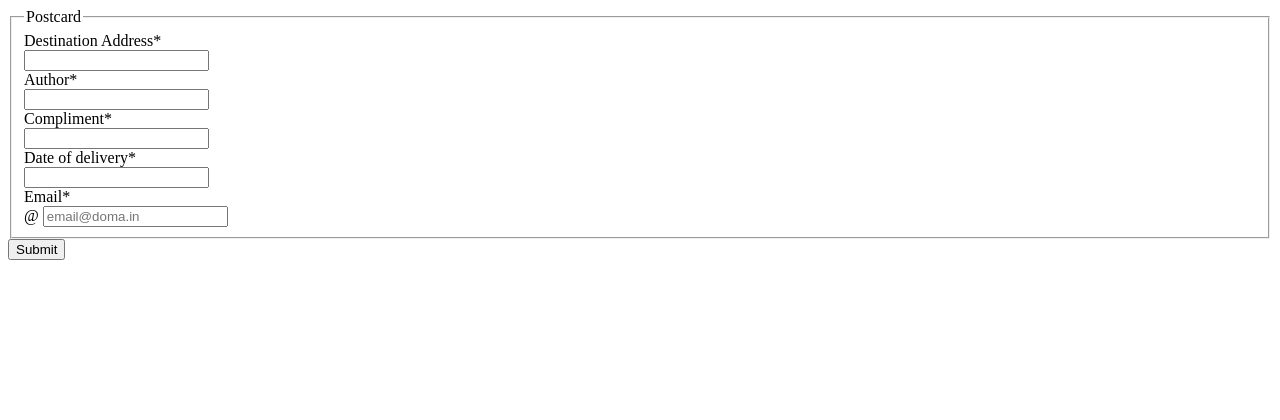
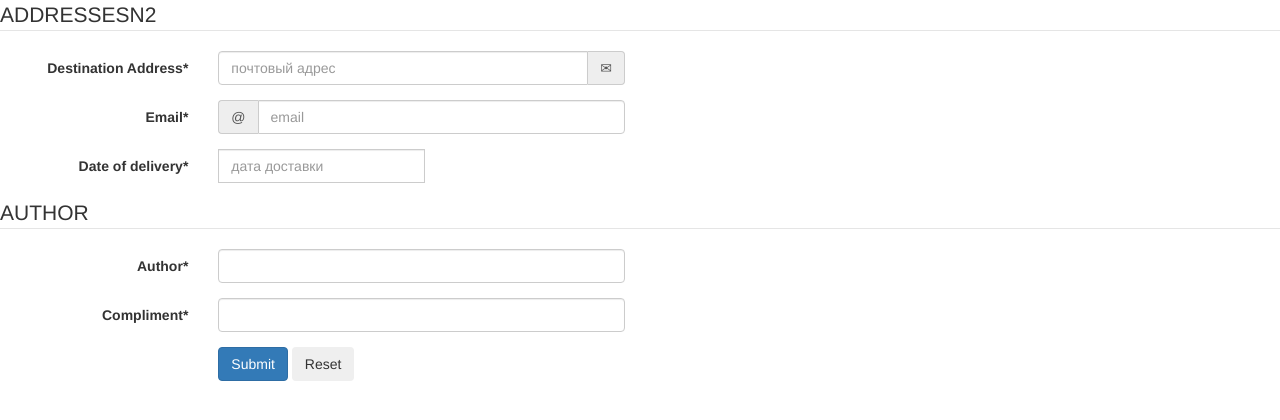
Before and after one commit to nobus/stepik_toolbox, a Django app: page /pcard/ in a window 1280 px wide. Shown: the top 420 px of the page. Run offline with Django 3.2, Linux system fonts and the light colour scheme; some libraries are stand-ins or nearby versions.

Commit message:
update for crispy topic

```diff
--- a/heroku_app/forms.py
+++ b/heroku_app/forms.py
@@ -1,8 +1,8 @@
 from django import forms
 
 from crispy_forms.helper import FormHelper
-from crispy_forms.layout import Layout, Fieldset, ButtonHolder, Submit
-from crispy_forms.bootstrap import FormActions, PrependedText, Field
+from crispy_forms.layout import Layout, Fieldset, Submit, Reset, Field
+from crispy_forms.bootstrap import PrependedText, AppendedText, FormActions
 
 
 class PostcardForm(forms.Form):
@@ -10,28 +10,31 @@ class PostcardForm(forms.Form):
         super().__init__(*args, **kwargs)
         self.helper = FormHelper()
 
+        self.helper.form_method = 'post'
+
+        self.helper.form_class = 'form-horizontal'
+        self.helper.label_class = 'col-lg-2'
+        self.helper.field_class = 'col-lg-4'
+
         self.helper.layout = Layout(
             Fieldset(
-                'Postcard',
-                #'address',
-                Field('address', css_class="extra"),
+                'ADDRESSES'
+                'N2',
+                AppendedText('address', '&#9993;', placeholder="почтовый адрес"),
+                PrependedText('email', '@', placeholder="email"),
+                AppendedText('date_of_delivery', '', placeholder='дата доставки'),
+            ),
+            Fieldset(
+                'AUTHOR',
                 'author',
-                'compliment',
-                'date_of_delivery',
-                #'email',
-                PrependedText('email', '@', placeholder="email@doma.in")
+                'compli'
+                'ment',
             ),
             FormActions(
-                Submit('submit', 'Submit', css_class='button white')
+                Submit('submit', 'Submit'),
+                Reset('reset', 'Reset'),
             )
         )
-
-        self.helper.form_id = 'id-exampleForm'
-        self.helper.form_class = 'blueForms'
-        self.helper.form_method = 'post'
-        self.helper.form_action = '/thanks/'
-
-        #self.helper.add_input(Submit('submit', 'Submit'))
 
 
     address = forms.CharField(label='Destination Address')
--- a/heroku_app/views.py
+++ b/heroku_app/views.py
@@ -137,7 +137,7 @@ def postcard_view(request):
     else:
         postcard_form = PostcardForm()
 
-    return render(request, 'heroku_app/postcard.html', {'postcard_form': postcard_form})
+    return render(request, 'heroku_app/postcard.html', {'form': postcard_form})
 
 def thanks_view(request):
     return HttpResponse('Thanks!')
--- a/stepik_toolbox/settings.py
+++ b/stepik_toolbox/settings.py
@@ -80,3 +80,6 @@ STATIC_ROOT = 'static'
 
 MEDIA_URL = '/media/'
 MEDIA_ROOT = '/home/nobus/media'
+
+#CRISPY_TEMPLATE_PACK = 'uni_form'
+#CRISPY_TEMPLATE_PACK = 'bootstrap4'
--- a/templates/heroku_app/postcard.html
+++ b/templates/heroku_app/postcard.html
@@ -1,9 +1,5 @@
+<link rel="stylesheet" href="https://maxcdn.bootstrapcdn.com/bootstrap/3.0.0/css/bootstrap.min.css">
+
 {% load crispy_forms_tags %}
 
-{% crispy postcard_form  %}
-
-<!--<form method="post" class="uniForm">{% csrf_token %}
-  <table>{{ postcard_form.as_table }}</table>
-  {{ postcard_form|crispy }}
-  <button type="submit">Submit</button>
-</form>-->
+{% crispy form 'bootstrap3' %}
```
